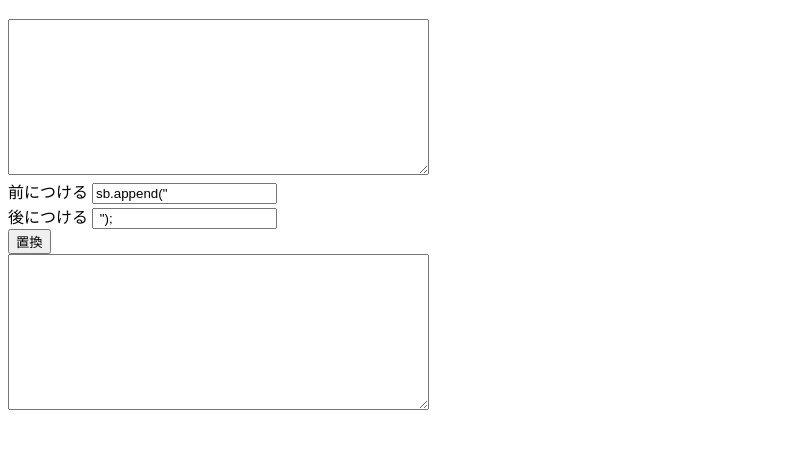
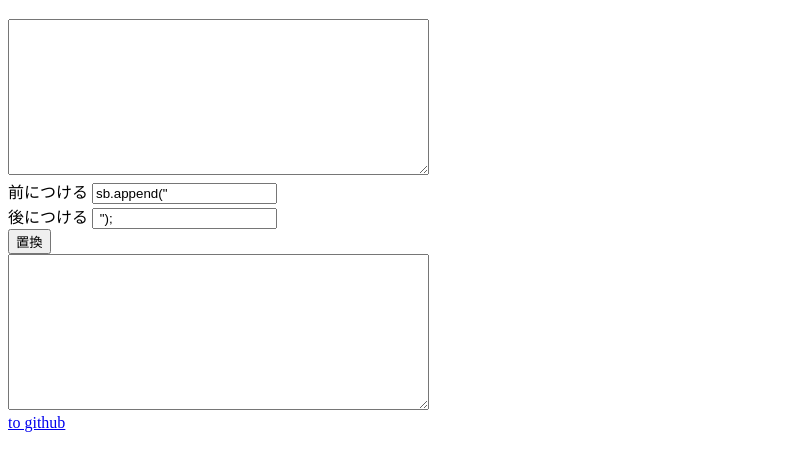
Before and after one commit to hyakuson/SQL2JavaString, a plain HTML site: page index.html in a window 1280 px wide. Shown: the part 70-540 px from the top of the page, without its empty margins (0-786 px from the left). Drawn offline with Linux system fonts and the light colour scheme.

Commit message:
Update index.html

```diff
--- a/index.html
+++ b/index.html
@@ -25,7 +25,7 @@
     <div>
     <textarea id="replaced" cols="50" rows="10"></textarea>
     </div>
-
+    <a href="https://github.com/hyakuson/SQL2JavaString">to github</a>
     <script>
         document.getElementById('replaceButton').addEventListener('click', function() {
             var str = document.getElementById('sql').value + '\r\n';
```
